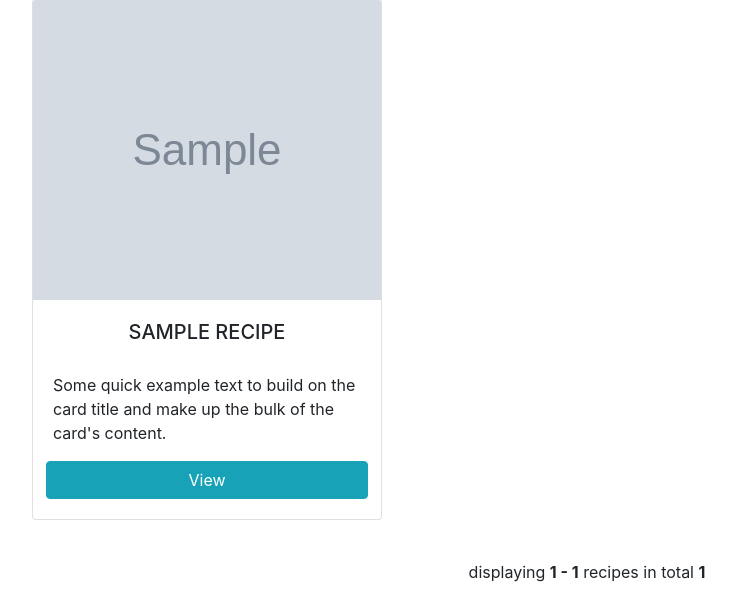
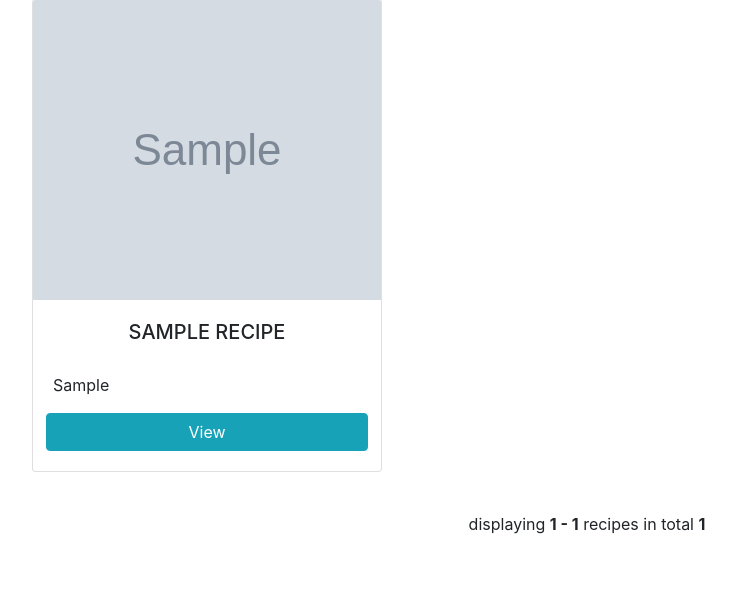
Before and after one commit to conoroshea1996/Cook-Book, a Flask app: page /recipes in a window 1280 px wide. Shown: the part 245-849 px from the top of the page, without its empty margins (53-789 px from the left). After the commit the page ends 779 px from the top, so only its background shows below. Run offline with Flask 2, Linux system fonts and the light colour scheme; grey boxes marked "Sample" are stand-in pictures; a database or web service that is not in the repository returns one stand-in record (values such as "Sample title"); some libraries are stand-ins or nearby versions.

Commit message:
update text conent in recipe cards

```diff
--- a/templates/recipes.html
+++ b/templates/recipes.html
@@ -48,8 +48,7 @@
                 <div class="card-body card_content">
                     <h5 class="card-title text-center text-uppercase">{{recipe.name}}</h5>
                     <hr class="mb-0">
-                    <p class="card-text">Some quick example text to build on the card title and make up the bulk of the
-                        card's content.</p>
+                    <p class="card-text">{{recipe.recipe_des}}</p>
                     {% if recipe.userid == session['username'] %}
                     <div class="row">
                         <a class="btn btn-danger col"
```
